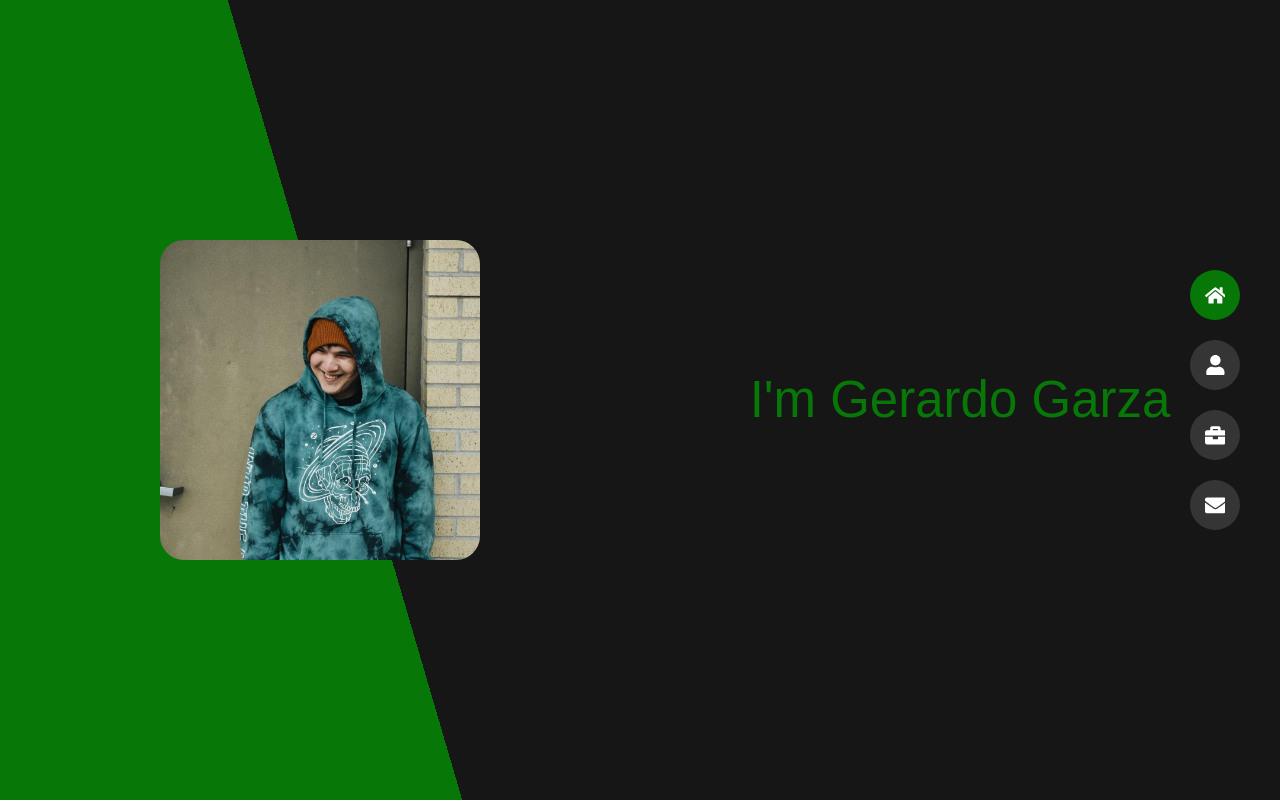
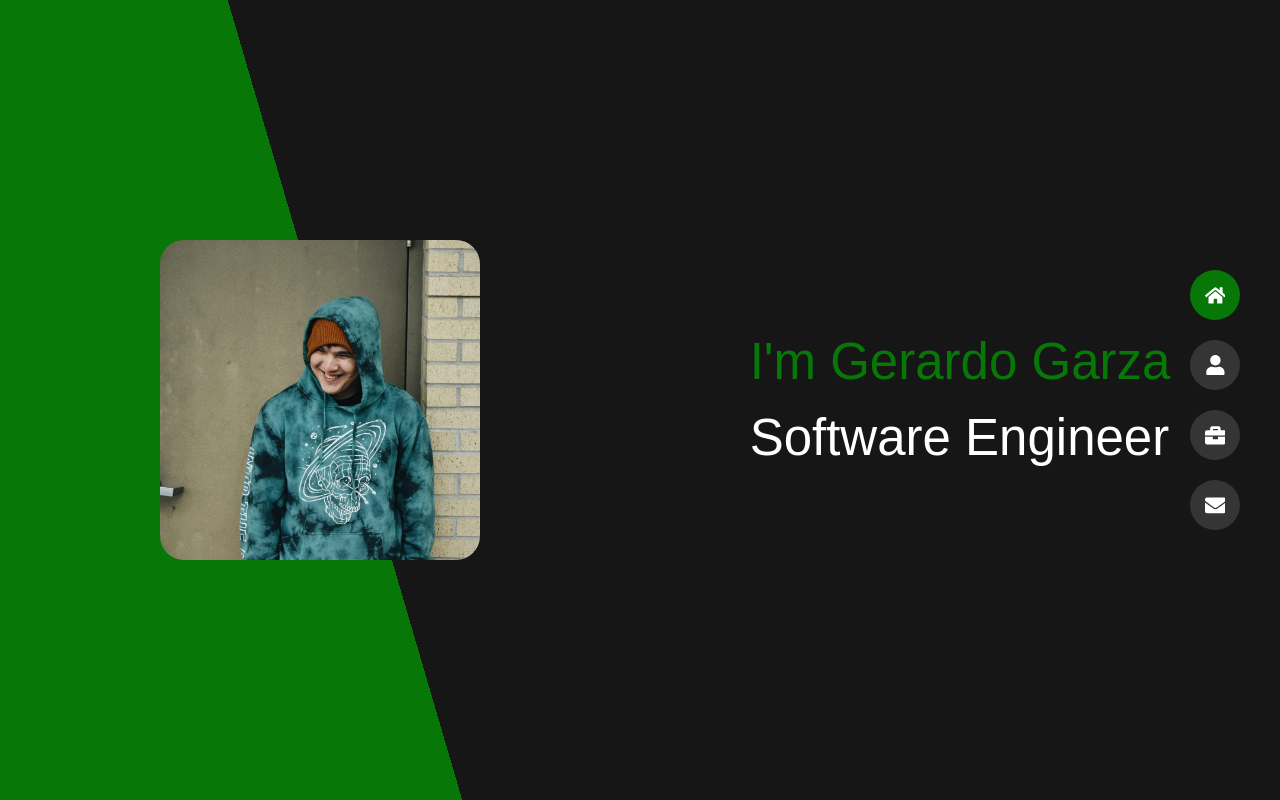
Before and after one commit to owlsCloud/GerardoGarza, a React (Create React App) app: page / in a window 1280 px wide. Built offline with nearby package versions, Linux system fonts and the light colour scheme; the HTML template or start-up script is replaced by a standard one.

Commit message:
added name and changed color

```diff
--- a/src/components/MainPage.js
+++ b/src/components/MainPage.js
@@ -7,8 +7,9 @@ function MainPage() {
         <img src={me} alt="me" className="my-auto rounded-3xl w-1/2 " />
       </div>
       <div className="w-1/2 flex justify-center items-center">
-        <h1>
-          <span className="text-textColor text-[51px] ">I'm Gerardo Garza</span>
+        <h1 className="text-textColor text-[51px]">
+          I'm Gerardo Garza
+          <span className="text-[#fff] block">Software Engineer</span>
         </h1>
       </div>
     </div>
```
